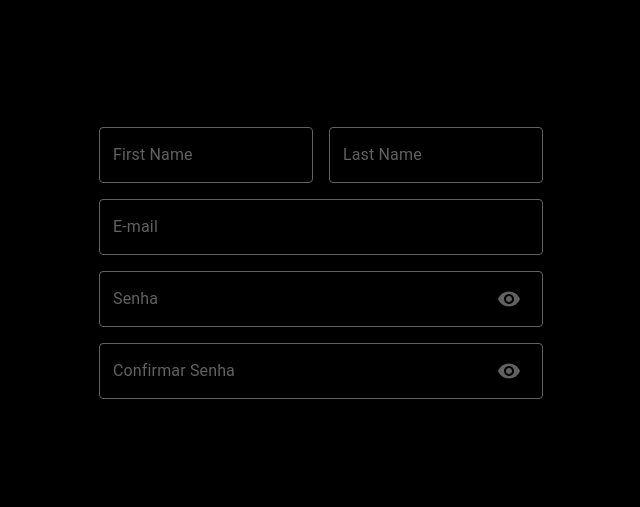
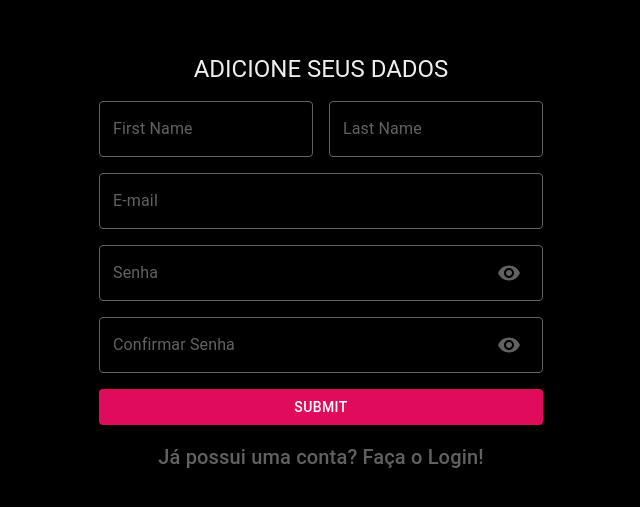
Before and after one commit to devRafaCoelho/records-system-front, a React (Vite) app in the folder records-system/: page /register in a window 1280 px wide. Shown: the part 137-644 px from the top of the page, without its empty margins (319-959 px from the left). Built offline with nearby package versions, Linux system fonts and the light colour scheme.

Commit message:
register page

```diff
--- a/records-system/package.json
+++ b/records-system/package.json
@@ -14,7 +14,8 @@
     "@emotion/styled": "^11.11.0",
     "@hookform/resolvers": "^3.1.1",
     "@mui/icons-material": "^5.11.16",
-    "@mui/material": "^5.13.6",
+    "@mui/lab": "^5.0.0-alpha.135",
+    "@mui/material": "^5.13.7",
     "@mui/styled-engine": "^5.13.2",
     "@types/node": "^20.3.3",
     "axios": "^1.4.0",
--- a/records-system/src/components/DefaultTextField/index.tsx
+++ b/records-system/src/components/DefaultTextField/index.tsx
@@ -2,10 +2,8 @@ import Visibility from '@mui/icons-material/Visibility'
 import VisibilityOff from '@mui/icons-material/VisibilityOff'
 import IconButton from '@mui/material/IconButton'
 import InputAdornment from '@mui/material/InputAdornment'
-import TextField from '@mui/material/TextField'
-import { useTheme } from '@mui/material/styles'
-
 import { useState } from 'react'
+import { CustomTextField } from './styles'
 
 interface Props {
   type: 'password' | 'text' | 'email'
@@ -17,14 +15,13 @@ interface Props {
 
 export default function DefaultTextField({ name, type, label, register, errors }: Props) {
   const [showPassword, setShowPassword] = useState(false)
-  const theme = useTheme()
 
   const handleClickShowPassword = () => {
     setShowPassword(!showPassword)
   }
 
   return (
-    <TextField
+    <CustomTextField
       id={name}
       type={showPassword ? 'text' : type}
       label={label}
@@ -33,26 +30,6 @@ export default function DefaultTextField({ name, type, label, register, errors }
       {...register(name)}
       error={!!errors[name]}
       helperText={errors[name] ? errors[name].message : null}
-      sx={{
-        '& .MuiOutlinedInput-root': {
-          color: theme.palette.grey[700],
-          '&:not(.Mui-focused):hover .MuiOutlinedInput-notchedOutline': {
-            borderColor: theme.palette.grey[800]
-          }
-        },
-        '& .MuiInputLabel-root': {
-          color: theme.palette.grey[700],
-          '&.Mui-focused': {
-            color: theme.palette.primary.main
-          }
-        },
-        '& .MuiOutlinedInput-notchedOutline': {
-          borderColor: theme.palette.grey[700]
-        },
-        '& .MuiIconButton-root': {
-          color: theme.palette.grey[700]
-        }
-      }}
       InputProps={{
         endAdornment:
           type === 'password' ? (
--- a/records-system/src/components/DefaultTextField/styles.ts
+++ b/records-system/src/components/DefaultTextField/styles.ts
@@ -1,17 +1,29 @@
-import { TextField, styled } from '@mui/material'
+import { TextField, css, styled } from '@mui/material'
 
-export const CustomTextField = styled(TextField)(({ theme }) => ({
-  '& .MuiOutlinedInput-root': {
-    backgroundColor: '#000', // Define a cor de fundo preta
-    color: '#fff' // Define a cor do texto como branco
-  },
-  '& .MuiInputLabel-root': {
-    color: '#fff' // Define a cor do rótulo como branco
-  },
-  '& .MuiOutlinedInput-notchedOutline': {
-    borderColor: '#fff' // Define a cor da borda como branco
-  },
-  '& .MuiIconButton-root': {
-    color: '#fff' // Define a cor do ícone como branco
-  }
-}))
+export const CustomTextField = styled(TextField)`
+  ${({ theme }) => css`
+    && {
+      & .MuiOutlinedInput-root {
+        color: ${theme.palette.grey[700]};
+        &:not(.Mui-focused):hover .MuiOutlinedInput-notchedOutline {
+          border-color: ${theme.palette.grey[800]};
+        }
+      }
+
+      & .MuiInputLabel-root {
+        color: ${theme.palette.grey[700]};
+        &.Mui-focused {
+          color: ${theme.palette.primary.main};
+        }
+      }
+
+      & .MuiOutlinedInput-notchedOutline {
+        border-color: ${theme.palette.grey[700]};
+      }
+
+      & .MuiIconButton-root {
+        color: ${theme.palette.grey[700]};
+      }
+    }
+  `}
+`
--- a/records-system/src/pages/Register/index.tsx
+++ b/records-system/src/pages/Register/index.tsx
@@ -1,13 +1,13 @@
 import { yupResolver } from '@hookform/resolvers/yup'
-import { Grid, TextField } from '@mui/material'
+import { Button, Grid, Typography } from '@mui/material'
 import { useForm } from 'react-hook-form'
 import { useNavigate } from 'react-router-dom'
 import DefaultTextField from '../../components/DefaultTextField'
 import { registerUserSchema } from '../../schemas/userSchemas'
 import { api } from '../../services/api'
 import { FormContainer, MainContainer } from '../../styles/styles'
-import { UserData } from '../../types/types'
-import { CustomTextField } from '../../components/DefaultTextField/styles'
+import { RegiterUserData, UserData } from '../../types/types'
+import { StyledLink, StyledTypography } from './styles'
 
 export default function Register() {
   const navigate = useNavigate()
@@ -17,7 +17,7 @@ export default function Register() {
     handleSubmit,
     formState: { errors }
     // setError
-  } = useForm<UserData>({
+  } = useForm<RegiterUserData>({
     resolver: yupResolver(registerUserSchema),
     defaultValues: {
       firstName: '',
@@ -40,6 +40,10 @@ export default function Register() {
 
   return (
     <MainContainer>
+      <Typography variant="h5" color="grey.200">
+        ADICIONE SEUS DADOS
+      </Typography>
+
       <FormContainer disableGutters maxWidth="xs" onSubmit={handleSubmit(onSubmit)}>
         <Grid container spacing={2}>
           <Grid item sm={6} xs={12}>
@@ -91,8 +95,18 @@ export default function Register() {
               errors={errors}
             />
           </Grid>
+
+          <Grid item xs={12}>
+            <Button variant="contained">Submit</Button>
+          </Grid>
         </Grid>
       </FormContainer>
+
+      <StyledLink to="/login">
+        <StyledTypography variant="h6" color="grey.700">
+          Já possui uma conta? Faça o Login!
+        </StyledTypography>
+      </StyledLink>
     </MainContainer>
   )
 }
--- /dev/null
+++ b/records-system/src/pages/Register/styles.ts
@@ -0,0 +1,18 @@
+import { Typography, css } from '@mui/material'
+import { styled } from '@mui/system'
+import { Link } from 'react-router-dom'
+
+export const StyledLink = styled(Link)`
+  text-decoration: none;
+`
+
+export const StyledTypography = styled(Typography)`
+  ${({ theme }) => css`
+    transition: 0.4s all ease-in-out;
+
+    &:hover {
+      transition: 0.4s all ease-in-out;
+      color: ${theme.palette.grey[200]};
+    }
+  `}
+`
--- a/records-system/src/styles/styles.ts
+++ b/records-system/src/styles/styles.ts
@@ -4,8 +4,10 @@ import { Container, styled } from '@mui/material'
 export const MainContainer = styled(Container)`
   min-height: 100vh;
   display: flex;
+  flex-direction: column;
   align-items: center;
   justify-content: center;
+  gap: 2vh;
 `
 
 export const FormContainer = styled(Container)`
```
Also changed, not shown: records-system/src/types/types.ts (+8 -0 lines), 1 other file (tests, documents, lock files or other folders).
